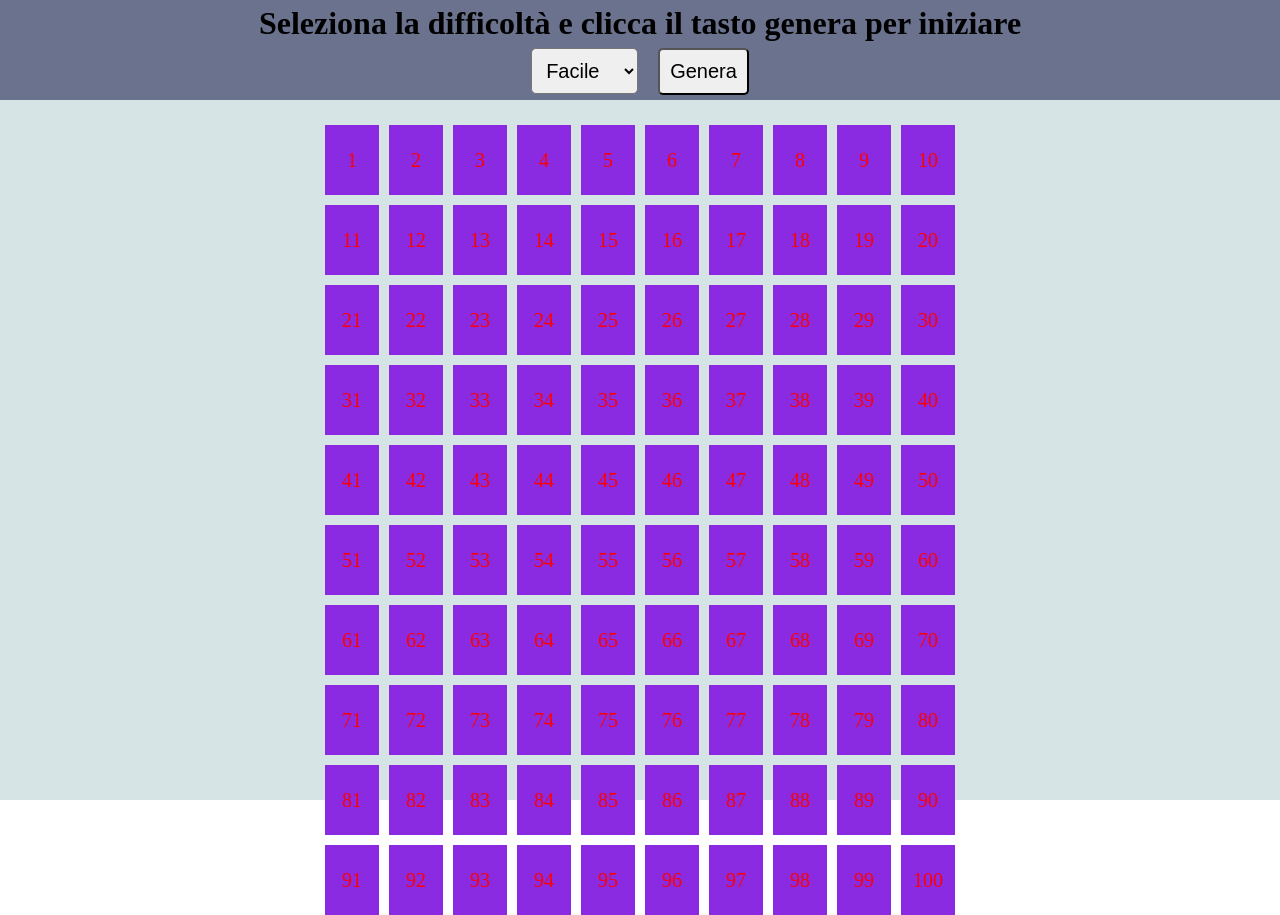
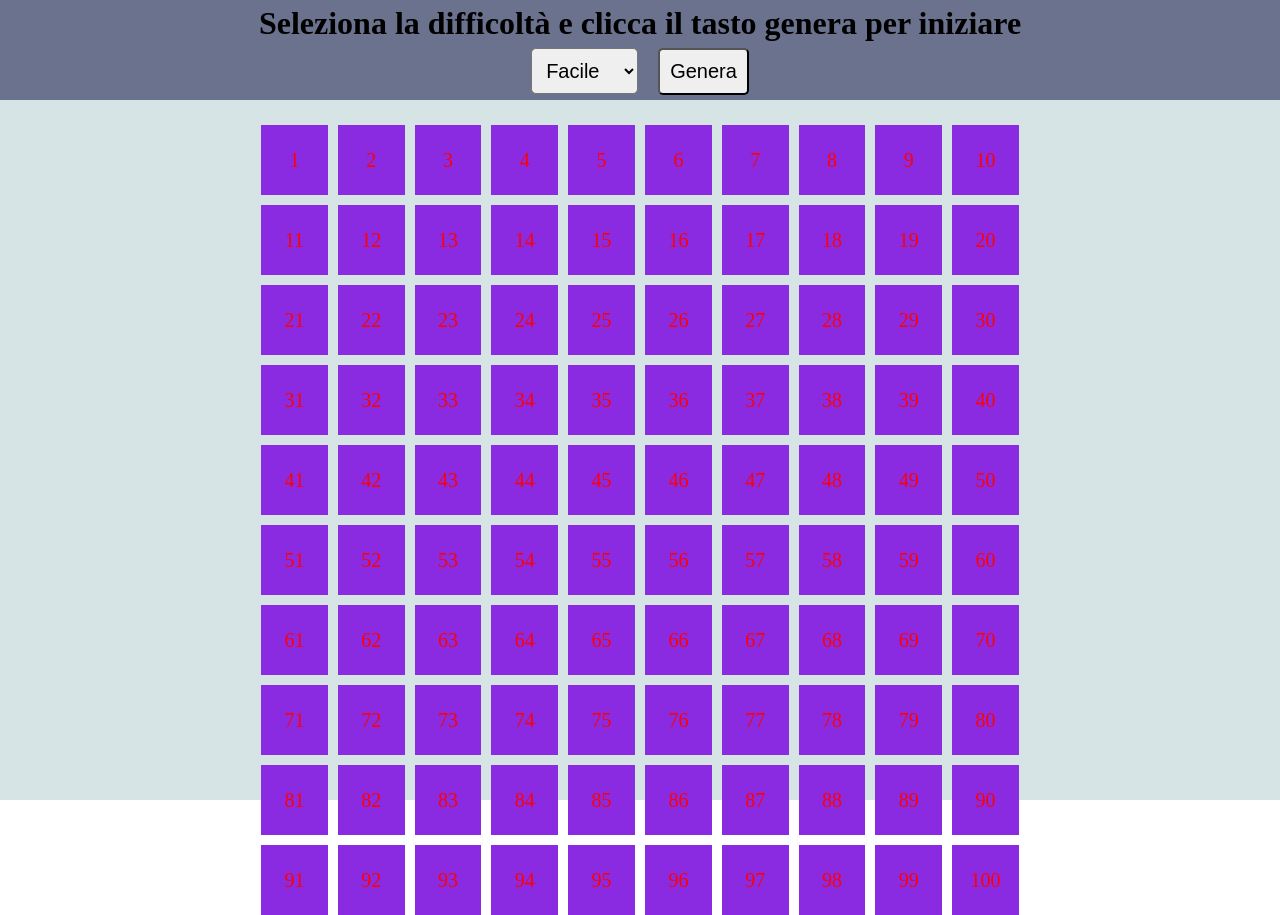
Before and after one commit to IbraChar03/js-campominato-grid, a plain HTML site: page index.html in a window 1280 px wide. Both pictures are taken after a click on the button "Genera". Drawn offline with Linux system fonts and the light colour scheme.

Commit message:
sistemazione style

```diff
--- a/main.js
+++ b/main.js
@@ -18,7 +18,7 @@ let button = document.getElementById("btn");
 
             elemento.addEventListener("click",
              function(){
-                elemento.classList.add("color");
+                elemento.classList.toggle("color");
                 console.log(num);
 
              }
@@ -26,7 +26,6 @@ let button = document.getElementById("btn");
             );
 
         }
-
 
     }
 
--- a/style.css
+++ b/style.css
@@ -45,9 +45,9 @@ header{
     margin-right: 20px;
 }
 #container{
-    width: 50%;
+    width: 60%;
     display: flex;
-    height: 50%;
+    height: 80%;
     flex-wrap: wrap;
 }
 .box{
```
